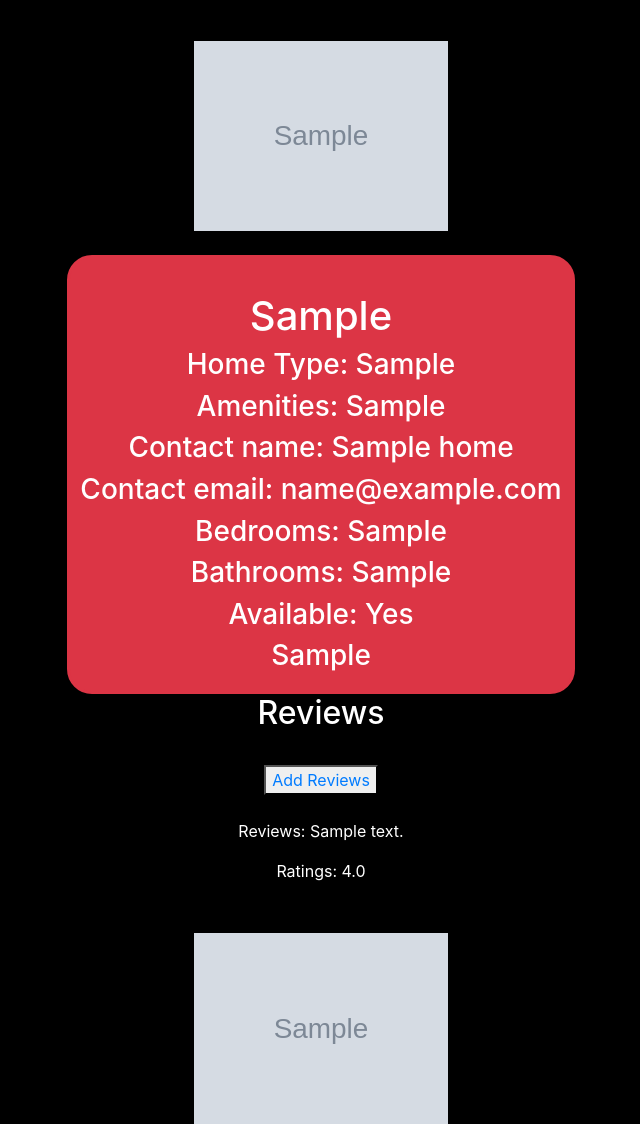
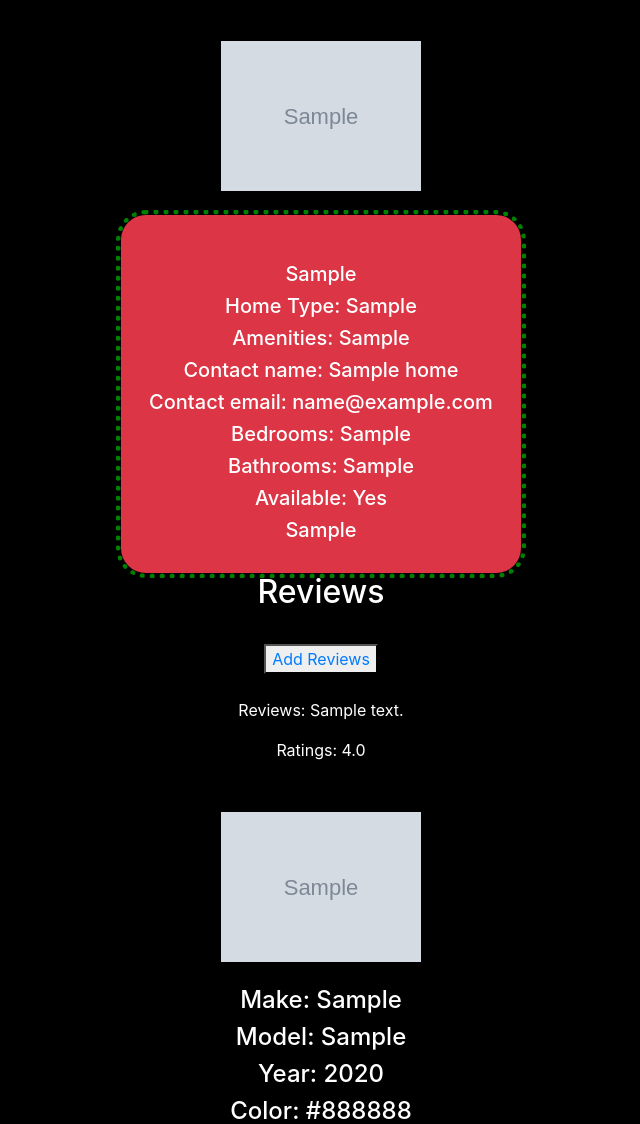
Before and after one commit to Hasanrizvi1993/Mybnb, a Django app: page /homes/1/ in a window 1280 px wide. Shown: the part 56-1180 px from the top of the page, without its empty margins (319-959 px from the left). Run offline with Django 4.2, Linux system fonts and the light colour scheme; tables that the repository leaves empty hold one stand-in row (values such as "Sample post"); grey boxes marked "Sample" are stand-in pictures.

Commit message:
made more changes to the forms and desiging

```diff
--- a/main_app/static/styles/styles.css
+++ b/main_app/static/styles/styles.css
@@ -67,29 +67,24 @@ img {
 }
 
 
-#addacarform{
+#carlist{
     border-radius: 25px;
     display: grid;
 	place-items: center;
     border: 3px solid #dc3545!important;
     padding: 10px;
     background-color: #dc3545!important;
+    outline: 5px dashed blue;
+    margin-bottom: 40px;
 }
 
-#addahome{
+
+#home-detail-box, #addahome, #addacarform{
     border-radius: 25px;
     display: grid;
 	place-items: center;
     border: 3px solid #dc3545!important;
-    padding: 10px;
+    padding: 20px;
     background-color: #dc3545!important;
+    outline: 5px dotted green;
 }
-
-#carlist, #home-detail-box{
-    border-radius: 25px;
-    display: grid;
-	place-items: center;
-    border: 3px solid #dc3545!important;
-    padding: 10px;
-    background-color: #dc3545!important;
-}
--- a/main_app/templates/home_detail.html
+++ b/main_app/templates/home_detail.html
@@ -8,19 +8,19 @@
 </div>
 <div id="home-detail-box">
     <br/>
-    <h1>{{home.location}}</h1>
-    <h3>Home Type: {{home.home_type}}</h3>
-    <h3>Amenities: {{home.amenities}}</h3>
-    <h3>Contact name: {{home.contact_name}}</h3>
-    <h3>Contact email: {{home.contact_email}}</h3>
-    <h3>Bedrooms: {{home.bedrooms}}</h3>
-    <h3>Bathrooms: {{home.bathrooms}}</h3>
+    <h5>{{home.location}}</h5>
+    <h5>Home Type: {{home.home_type}}</h5>
+    <h5>Amenities: {{home.amenities}}</h5>
+    <h5>Contact name: {{home.contact_name}}</h5>
+    <h5>Contact email: {{home.contact_email}}</h5>
+    <h5>Bedrooms: {{home.bedrooms}}</h5>
+    <h5>Bathrooms: {{home.bathrooms}}</h5>
     {% if home.available %}
-    <h3>Available: Yes</h3>
+    <h5>Available: Yes</h5>
     {% else %}
-    <h3>Available: No</h3>
+    <h5>Available: No</h5>
     {% endif %}
-    <h3>{{home.price}}</h3>
+    <h5>{{home.price}}</h5>
 </div>
         <div id="review-box">
             <h2>Reviews</h2>
```
